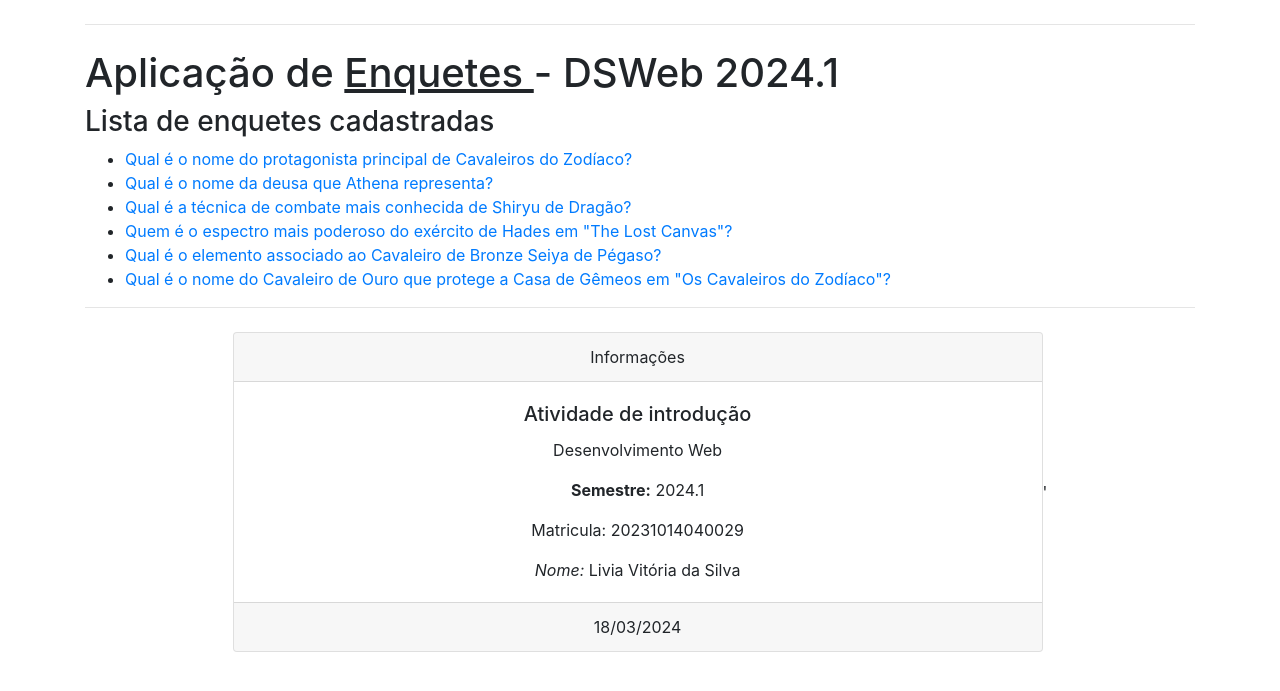
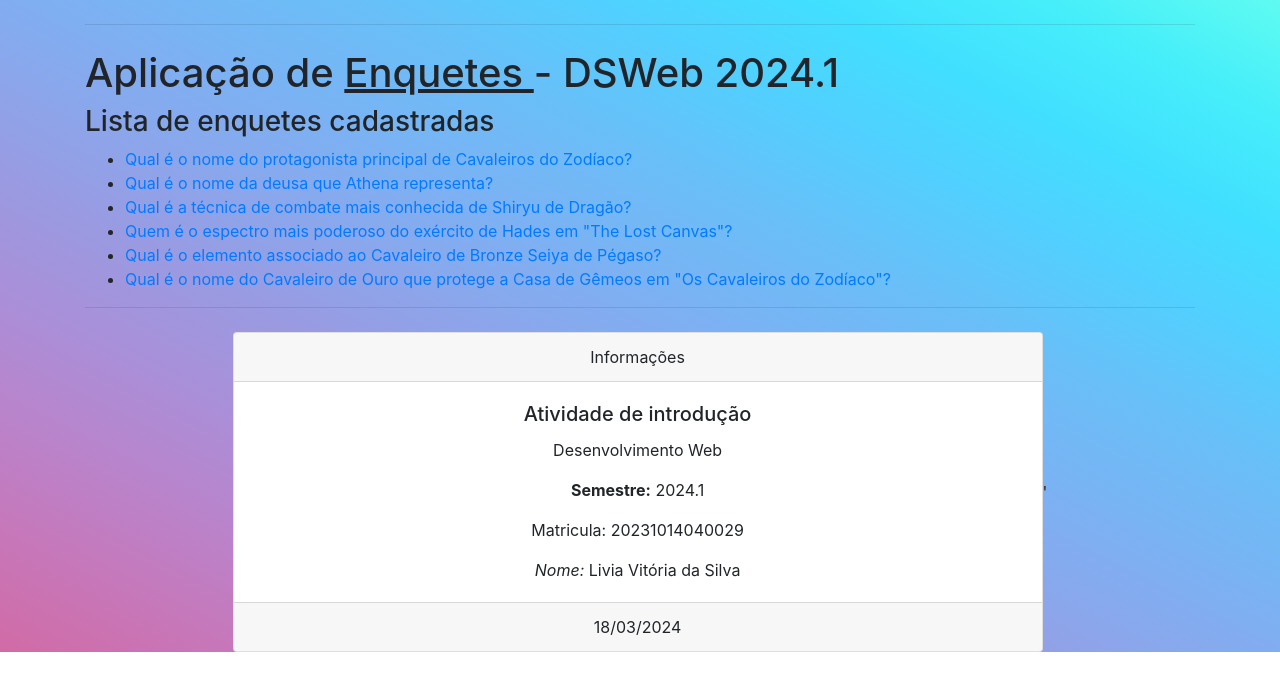
Before and after one commit to Naninh4/DEV-WEB, a Django app: page /enquetes/ in a window 1280 px wide. Shown: the top 691 px of the page. Run offline with Django 4.2, Linux system fonts and the light colour scheme; data comes from the database, SQL or seed files in the repository; both versions use the stored data as it was after the commit; some libraries are stand-ins or nearby versions.

Commit message:
Implementação do css

```diff
--- a/enquetes/templates/detalhes.html
+++ b/enquetes/templates/detalhes.html
@@ -1,10 +1,14 @@
+{% load static %}
+
 <!DOCTYPE html>
 <html lang="pt-br">
 <head>
     <meta charset="UTF-8">
     <meta name="viewport" content="width=device-width, initial-scale=1.0">
     <link rel="stylesheet" href="https://stackpath.bootstrapcdn.com/bootstrap/4.1.3/css/bootstrap.min.css" integrity="sha384-MCw98/SFnGE8fJT3GXwEOngsV7Zt27NXFoaoApmYm81iuXoPkFOJwJ8ERdknLPMO" crossorigin="anonymous">
-    <title>Document</title>
+    <link rel="stylesheet" type="text/css" href="{% static 'enquetes/styles.css' %}">
+    <title>Enquetes</title>
+
 </head>
 <body>
     <main class="container-fluid mt-4">
--- a/enquetes/templates/index.html
+++ b/enquetes/templates/index.html
@@ -1,16 +1,20 @@
+{% load static %}
+
 <!DOCTYPE html>
 <html lang="pt-br">
 <head>
     <meta charset="UTF-8">
     <meta name="viewport" content="width=device-width, initial-scale=1.0">
     <link rel="stylesheet" href="https://stackpath.bootstrapcdn.com/bootstrap/4.1.3/css/bootstrap.min.css" integrity="sha384-MCw98/SFnGE8fJT3GXwEOngsV7Zt27NXFoaoApmYm81iuXoPkFOJwJ8ERdknLPMO" crossorigin="anonymous">
+    <link rel="stylesheet" type="text/css" href="{% static 'enquetes/styles.css' %}">
     <title>Document</title>
+
 </head>
 <body>
     <main class="container mt-4">
 
         <hr>
-        <section>
+        <section id="a">
             <h1 class="mt-4">Aplicação de <u> Enquetes </u> - DSWeb 2024.1 </h1>
 
             {%  if lista_enquetes %}
--- a/enquetes/templates/resultados.html
+++ b/enquetes/templates/resultados.html
@@ -1,9 +1,11 @@
+{% load static %}
 <!DOCTYPE html>
 <html lang="pt-br">
 <head>
     <meta charset="UTF-8">
     <meta name="viewport" content="width=device-width, initial-scale=1.0">
     <link rel="stylesheet" href="https://stackpath.bootstrapcdn.com/bootstrap/4.1.3/css/bootstrap.min.css" integrity="sha384-MCw98/SFnGE8fJT3GXwEOngsV7Zt27NXFoaoApmYm81iuXoPkFOJwJ8ERdknLPMO" crossorigin="anonymous">
+    <link rel="stylesheet" type="text/css" href="{% static 'enquetes/styles.css' %}">
     <title>Document</title>
 </head>
 <body>
--- /dev/null
+++ b/static/enquetes/styles.css
@@ -0,0 +1,6 @@
+
+body{
+    background: linear-gradient(to right top, #d16ba5, #c777b9, #ba83ca, #aa8fd8, #9a9ae1, #8aa7ec, #79b3f4, #69bff8, #52cffe, #41dfff, #46eefa, #5ffbf1) no-repeat;
+
+    height: 100%;
+}
```
Also changed, not shown: db.sqlite3.
